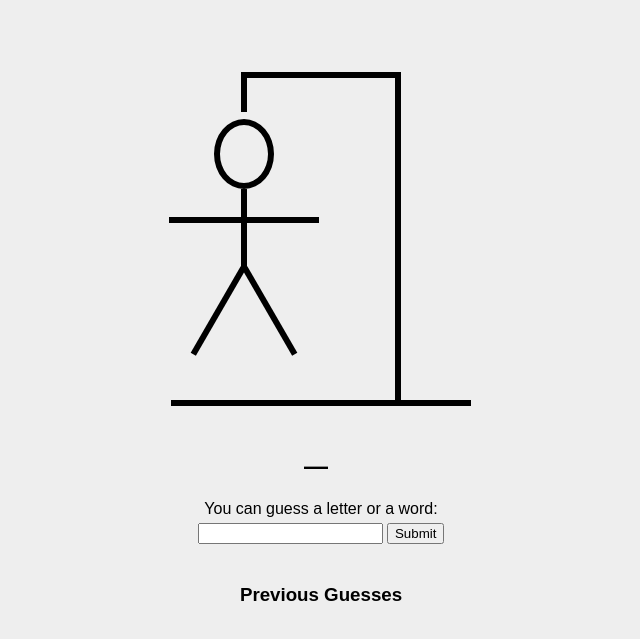
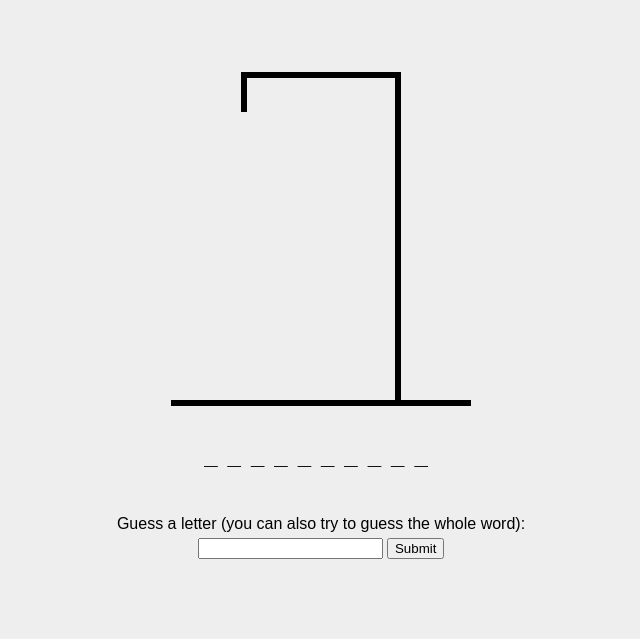
Before and after one commit to agoodson582/hangman, a plain HTML site: page index.html in a window 1280 px wide. Shown: the part 61-700 px from the top of the page, without its empty margins (319-959 px from the left). Drawn offline with Linux system fonts and the light colour scheme.

Commit message:
Added partial functionality

```diff
--- a/index.html
+++ b/index.html
@@ -33,11 +33,11 @@
         </div>
     </div>
     <div class="panel">
-        <h2 class="selected-word">&mdash;</h2>
+        <h2 class="selected-word">_</h2>
         <div class="guess-prompt">
-            <label for="guess-textbox">You can guess a letter or a word:</label>
+            <label for="guess-textbox">Guess a letter (you can also try to guess the whole word):</label>
             <input type="text" name="guess-textbox" id="guess-textbox">
-            <button type="button" name="submit">Submit</button>
+            <button type="button" name="submit" id="submit">Submit</button>
         </div>
         <div class="guess-history">
             <h3>Previous Guesses</h3>
@@ -46,6 +46,6 @@
             </p>
         </div>
     </div>
-    <script src="script.js"></script>
+    <script src="script.js" type="module"></script>
 </body>
 </html>
--- a/script.js
+++ b/script.js
@@ -0,0 +1,33 @@
+import words from "./words.js";
+
+// Variable declarations
+var wordToGuess;
+
+// Element references
+let submitButton = document.getElementById('submit');
+let selectedWord = document.querySelector('.selected-word');
+
+// Event listeners
+submitButton.addEventListener("click", onSubmitClick);
+
+setupGame();
+
+// Debugging
+// words.forEach((word) => {console.log(word)});
+
+function setupGame() {
+    // Hide person pieces and guess history
+    document.querySelectorAll('.pieces > *').forEach((piece) => {
+        piece.style.visibility = 'hidden';
+    });
+    document.querySelector('.guess-history').style.visibility = 'hidden';
+
+    // Select a random word for the player to guess
+    wordToGuess = words[Math.floor(Math.random() * words.length)];
+    selectedWord.innerHTML = '_'.repeat(wordToGuess.length);
+}
+
+// Input event listeners
+function onSubmitClick() {
+    let guess = document.getElementById('guess-textbox').value;
+}
--- a/styles.css
+++ b/styles.css
@@ -23,7 +23,7 @@ body > * {
     position: relative;
     width: 400px;
     height: 340px;
-    margin-block: 75px 40px;
+    margin-block: 75px 30px;
 }
 
 .hangman > * {
@@ -37,6 +37,7 @@ label {
 
 .selected-word {
     letter-spacing: 10px;
+    margin-bottom: 45px;
 }
 
 .guess-prompt {
--- /dev/null
+++ b/words.js
@@ -0,0 +1,12 @@
+const words = [
+    "test",
+    "cool",
+    "spider",
+    "guitar",
+    "watermelon",
+    "accordion",
+    "beach",
+    "banana"
+];
+
+export default words;
```
